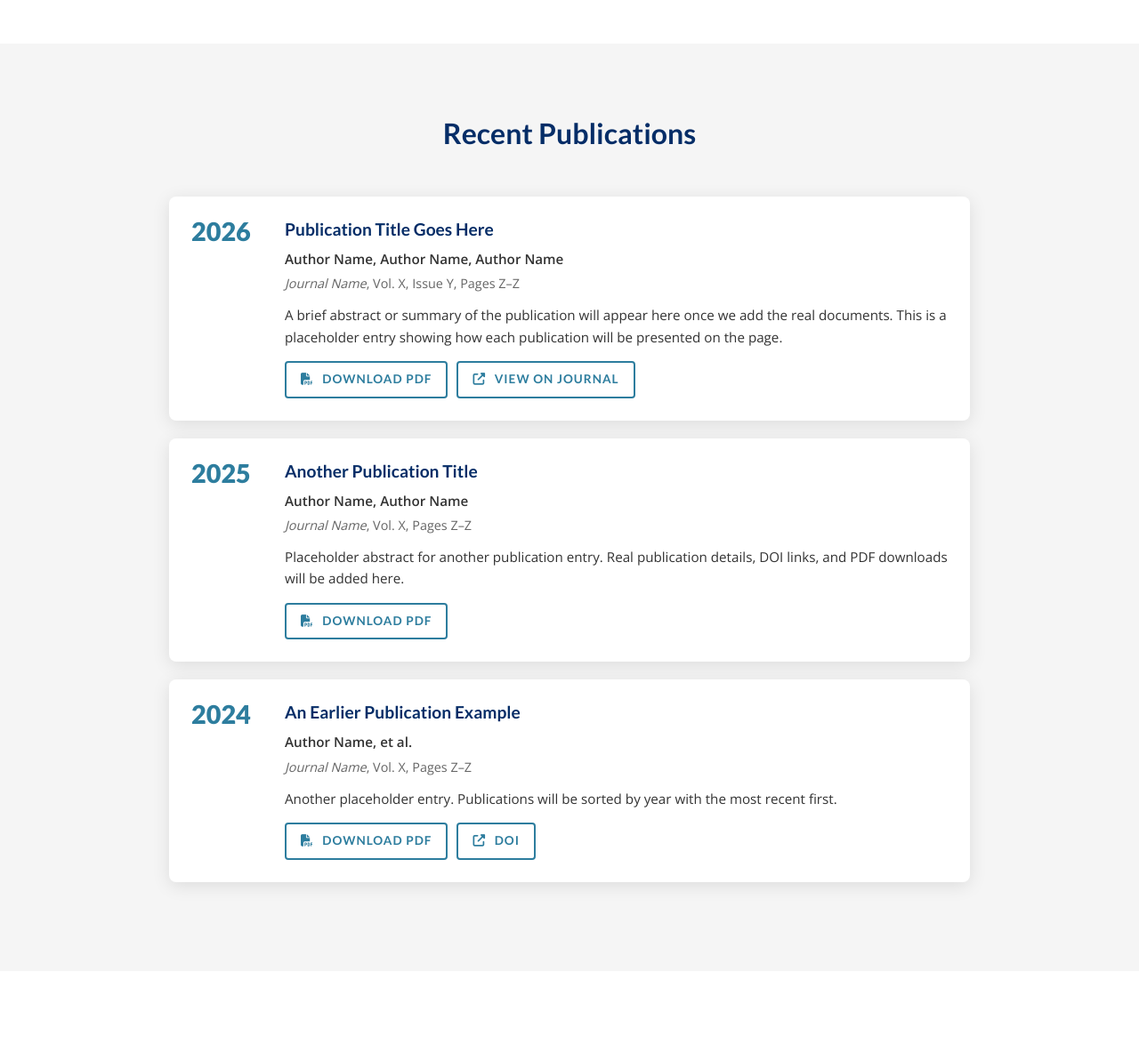
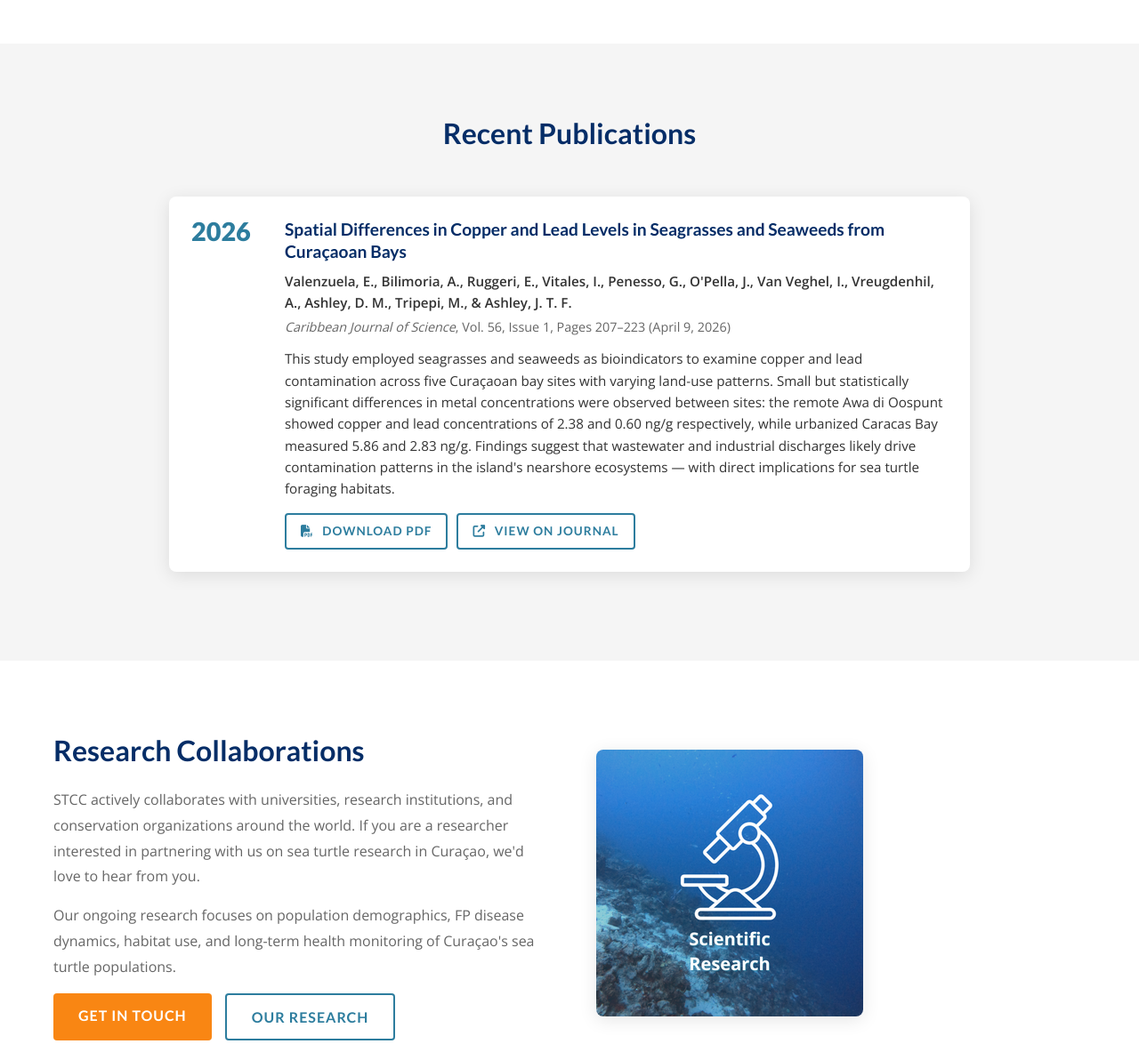
Before and after one commit to drake-g-webdev/stcc-demo, a PHP site: page /publications.php in a window 1280 px wide. Shown: the part 657-1831 px from the top of the page at 89% size. Run offline with PHP 8.4, Linux system fonts and the light colour scheme.

Commit message:
Add first real publication: Cu/Pb levels in Curacao bay seagrasses (2026)
Replaces placeholder entries with Valenzuela et al. 2026 paper from the
Caribbean Journal of Science, co-authored by STCC's Ingo Van Veghel and
Ard Vreugdenhil with Thomas Jefferson University researchers.

- Added PDF to publications-pdfs/ (both sites)
- Links to DOI and downloadable PDF
- Full abstract from BioOne

Co-Authored-By: Claude Opus 4.6 (1M context) <noreply@anthropic.com>

```diff
--- a/publications.php
+++ b/publications.php
@@ -30,44 +30,16 @@ include 'includes/header.php';
             </div>
             <div class="publications-list">
 
-                <!-- Example publication (placeholder) -->
                 <div class="publication-item">
                     <div class="publication-year">2026</div>
                     <div class="publication-details">
-                        <h3 class="publication-title">Publication Title Goes Here</h3>
-                        <p class="publication-authors">Author Name, Author Name, Author Name</p>
-                        <p class="publication-journal"><em>Journal Name</em>, Vol. X, Issue Y, Pages Z–Z</p>
-                        <p class="publication-abstract">A brief abstract or summary of the publication will appear here once we add the real documents. This is a placeholder entry showing how each publication will be presented on the page.</p>
+                        <h3 class="publication-title">Spatial Differences in Copper and Lead Levels in Seagrasses and Seaweeds from Curaçaoan Bays</h3>
+                        <p class="publication-authors">Valenzuela, E., Bilimoria, A., Ruggeri, E., Vitales, I., Penesso, G., O'Pella, J., Van Veghel, I., Vreugdenhil, A., Ashley, D. M., Tripepi, M., &amp; Ashley, J. T. F.</p>
+                        <p class="publication-journal"><em>Caribbean Journal of Science</em>, Vol. 56, Issue 1, Pages 207–223 (April 9, 2026)</p>
+                        <p class="publication-abstract">This study employed seagrasses and seaweeds as bioindicators to examine copper and lead contamination across five Curaçaoan bay sites with varying land-use patterns. Small but statistically significant differences in metal concentrations were observed between sites: the remote Awa di Oospunt showed copper and lead concentrations of 2.38 and 0.60 ng/g respectively, while urbanized Caracas Bay measured 5.86 and 2.83 ng/g. Findings suggest that wastewater and industrial discharges likely drive contamination patterns in the island's nearshore ecosystems — with direct implications for sea turtle foraging habitats.</p>
                         <div class="publication-actions">
-                            <a href="#" class="btn btn-outline btn-small"><i class="fas fa-file-pdf"></i> Download PDF</a>
-                            <a href="#" class="btn btn-outline btn-small" target="_blank"><i class="fas fa-external-link-alt"></i> View on Journal</a>
-                        </div>
-                    </div>
-                </div>
-
-                <div class="publication-item">
-                    <div class="publication-year">2025</div>
-                    <div class="publication-details">
-                        <h3 class="publication-title">Another Publication Title</h3>
-                        <p class="publication-authors">Author Name, Author Name</p>
-                        <p class="publication-journal"><em>Journal Name</em>, Vol. X, Pages Z–Z</p>
-                        <p class="publication-abstract">Placeholder abstract for another publication entry. Real publication details, DOI links, and PDF downloads will be added here.</p>
-                        <div class="publication-actions">
-                            <a href="#" class="btn btn-outline btn-small"><i class="fas fa-file-pdf"></i> Download PDF</a>
-                        </div>
-                    </div>
-                </div>
-
-                <div class="publication-item">
-                    <div class="publication-year">2024</div>
-                    <div class="publication-details">
-                        <h3 class="publication-title">An Earlier Publication Example</h3>
-                        <p class="publication-authors">Author Name, et al.</p>
-                        <p class="publication-journal"><em>Journal Name</em>, Vol. X, Pages Z–Z</p>
-                        <p class="publication-abstract">Another placeholder entry. Publications will be sorted by year with the most recent first.</p>
-                        <div class="publication-actions">
-                            <a href="#" class="btn btn-outline btn-small"><i class="fas fa-file-pdf"></i> Download PDF</a>
-                            <a href="#" class="btn btn-outline btn-small" target="_blank"><i class="fas fa-external-link-alt"></i> DOI</a>
+                            <a href="publications-pdfs/Valenzuela-et-al-2026-Cu-Pb-Curacao-bays.pdf" target="_blank" class="btn btn-outline btn-small"><i class="fas fa-file-pdf"></i> Download PDF</a>
+                            <a href="https://doi.org/10.18475/cjos.v56i1.a18" target="_blank" class="btn btn-outline btn-small"><i class="fas fa-external-link-alt"></i> View on Journal</a>
                         </div>
                     </div>
                 </div>
```
Also changed, not shown: 2 other files.
